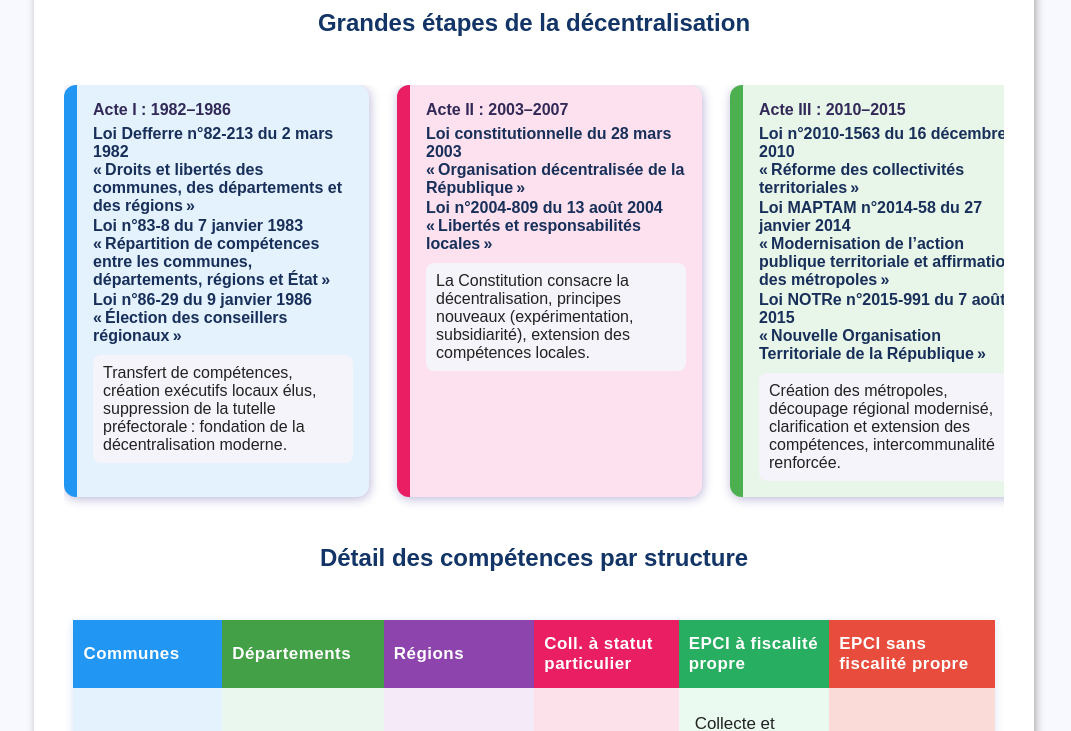
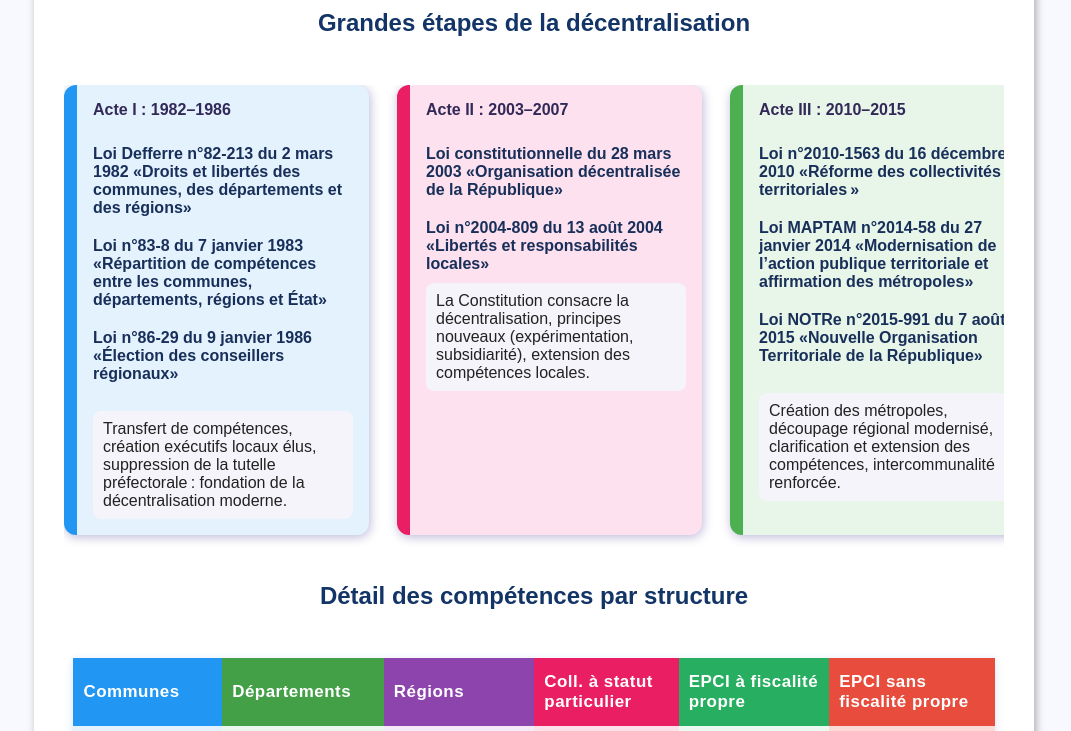
Before and after one commit to aurelieleger49-ops/oral-ingenieur-territorial, a plain HTML site: page theme-organisation.html in a window 1280 px wide. Shown: the part 1120-1851 px from the top of the page, without its empty margins (106-1177 px from the left). Drawn offline with Linux system fonts and the light colour scheme.

Commit message:
Add files via upload

```diff
--- a/theme-organisation.html
+++ b/theme-organisation.html
@@ -93,53 +93,53 @@
 
 			<div class="timeline-frise">
 			  <div class="phase acte1">
-				<strong>Acte I : 1982–1986</strong>
+				<strong>Acte I : 1982–1986</strong><br>
 				<span class="lois">
-				  <span class="lawname">Loi Defferre n°82-213 du 2 mars 1982<br>
-					« Droits et libertés des communes, des départements et des régions »</span>
-				  <span class="lawname">Loi n°83-8 du 7 janvier 1983<br>
-					« Répartition de compétences entre les communes, départements, régions et État »</span>
-				  <span class="lawname">Loi n°86-29 du 9 janvier 1986<br>
-					« Élection des conseillers régionaux »</span>
-				</span>
+				  <span class="lawname">Loi Defferre n°82-213 du 2 mars 1982
+					«Droits et libertés des communes, des départements et des régions»</span><br>
+				  <span class="lawname">Loi n°83-8 du 7 janvier 1983
+					«Répartition de compétences entre les communes, départements, régions et État»</span><br>
+				  <span class="lawname">Loi n°86-29 du 9 janvier 1986
+					«Élection des conseillers régionaux»</span>
+				</span><br>
 				<div class="resume">
 				  Transfert de compétences, création exécutifs locaux élus, suppression de la tutelle préfectorale : fondation de la décentralisation moderne.
 				</div>
 			  </div>
 			  <div class="phase acte2">
-				<strong>Acte II : 2003–2007</strong>
+				<strong>Acte II : 2003–2007</strong><br>
 				<span class="lois">
-				  <span class="lawname">Loi constitutionnelle du 28 mars 2003<br>
-					« Organisation décentralisée de la République »</span>
-				  <span class="lawname">Loi n°2004-809 du 13 août 2004<br>
-					« Libertés et responsabilités locales »</span>
+				  <span class="lawname">Loi constitutionnelle du 28 mars 2003
+					«Organisation décentralisée de la République»</span><br>
+				  <span class="lawname">Loi n°2004-809 du 13 août 2004
+					«Libertés et responsabilités locales»</span>
 				</span>
 				<div class="resume">
 				  La Constitution consacre la décentralisation, principes nouveaux (expérimentation, subsidiarité), extension des compétences locales.
 				</div>
 			  </div>
 			  <div class="phase acte3">
-				<strong>Acte III : 2010–2015</strong>
+				<strong>Acte III : 2010–2015</strong><br>
 				<span class="lois">
-				  <span class="lawname">Loi n°2010-1563 du 16 décembre 2010<br>
-					« Réforme des collectivités territoriales »</span>
-				  <span class="lawname">Loi MAPTAM n°2014-58 du 27 janvier 2014<br>
-					« Modernisation de l’action publique territoriale et affirmation des métropoles »</span>
-				  <span class="lawname">Loi NOTRe n°2015-991 du 7 août 2015<br>
-					« Nouvelle Organisation Territoriale de la République »</span>
-				</span>
+				  <span class="lawname">Loi n°2010-1563 du 16 décembre 2010
+					«Réforme des collectivités territoriales »</span><br>
+				  <span class="lawname">Loi MAPTAM n°2014-58 du 27 janvier 2014
+					«Modernisation de l’action publique territoriale et affirmation des métropoles»</span><br>
+				  <span class="lawname">Loi NOTRe n°2015-991 du 7 août 2015
+					«Nouvelle Organisation Territoriale de la République»</span>
+				</span><br>
 				<div class="resume">
 				  Création des métropoles, découpage régional modernisé, clarification et extension des compétences, intercommunalité renforcée.
 				</div>
 			  </div>
 			  <div class="phase acte4">
-				<strong>Acte IV : 2019–2022</strong>
+				<strong>Acte IV : 2019–2022</strong><br>
 				<span class="lois">
-				  <span class="lawname">Loi Engagement et Proximité du 27 décembre 2019<br>
-					« Engagement dans la vie locale et proximité de l’action publique »</span>
-				  <span class="lawname">Loi 3DS du 21 février 2022<br>
-					« Différenciation, décentralisation, déconcentration, simplification de l’action locale »</span>
-				</span>
+				  <span class="lawname">Loi Engagement et Proximité du 27 décembre 2019
+					«Engagement dans la vie locale et proximité de l’action publique»</span><br>
+				 <span class="lawname">Loi 3DS du 21 février 2022<br>
+					«Différenciation, décentralisation, déconcentration, simplification de l’action locale»</span>
+				</span><br>
 				<div class="resume">
 				  Adaptation, simplification, innovation dans la gouvernance locale : proximité, modularité des actions des collectivités.
 				</div>
@@ -230,7 +230,7 @@
 			  <tr>
 				<td class="statut">
 				  <ul>
-					<li>Régis par la loi n°83-634 du 13 juillet 1983 ("statut général"</li>
+					<li>Régis par la loi n°83-634 du 13 juillet 1983 ("statut général")</li>
 					<li>Accès par concours, nomination régulière</li>
 					<li>Titularisation et carrière dans un cadre d’emplois ou corps</li>
 					<li>Positions statutaires (activité, détachement, disponibilité, congé parental)</li>
```
